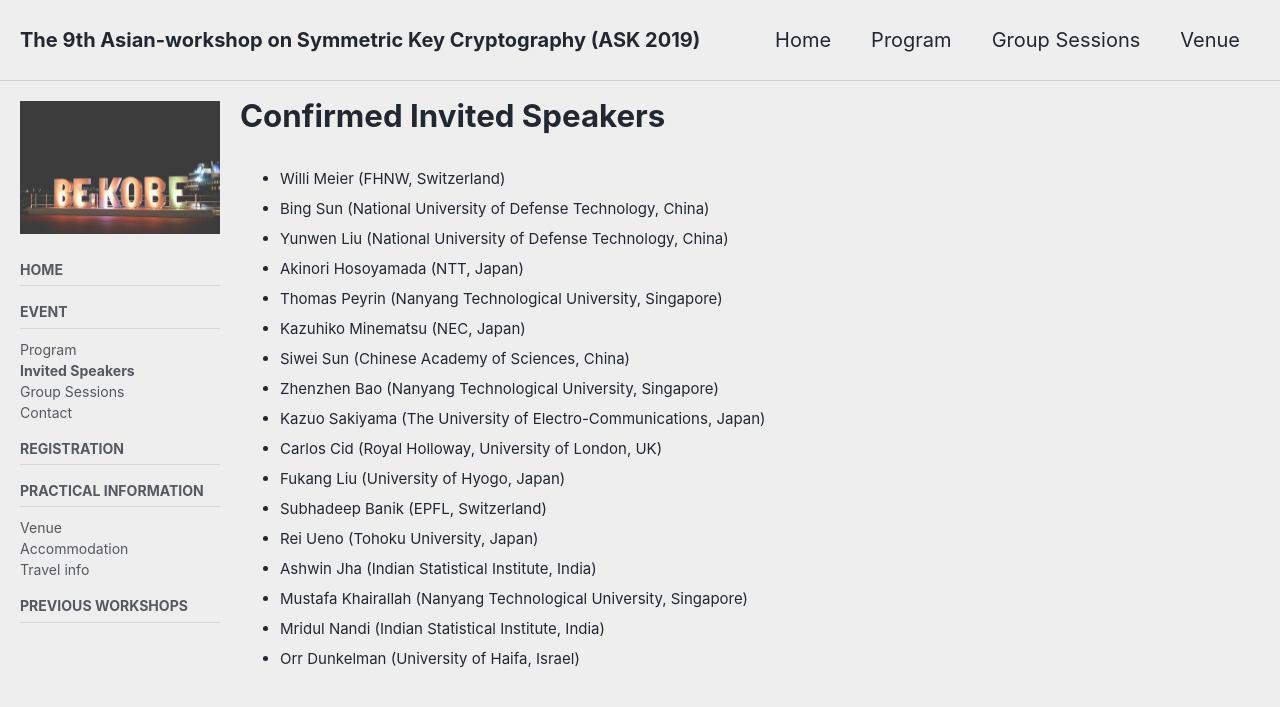
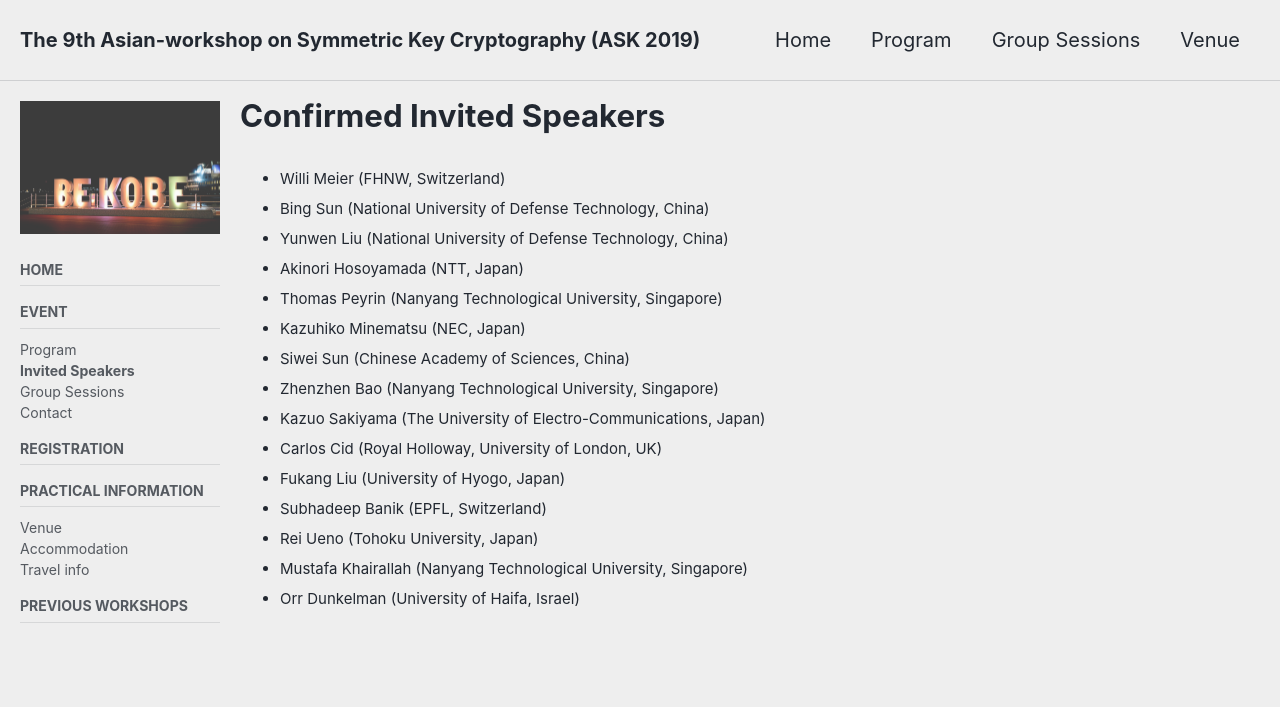
Before and after one commit to askworkshop/ask2019, a Jekyll site: the page built from invited.md, in a window 1280 px wide and 900 px high. Shown: the top 707 px of the window. Built offline with Jekyll 4.4.1, drawn with Linux system fonts in a browser that asks for light colours; cached includes are drawn as plain includes; nearby versions of some CDN libraries; our own code applies the rules of GitHub Pages for plain Markdown files.

Commit message:
edit the member of invited speakers

```diff
--- a/invited.md
+++ b/invited.md
@@ -24,7 +24,5 @@ sidebar:
 - Fukang Liu (University of Hyogo, Japan)
 - Subhadeep Banik (EPFL, Switzerland)
 - Rei Ueno (Tohoku University, Japan)
-- Ashwin Jha (Indian Statistical Institute, India)
 - Mustafa Khairallah (Nanyang Technological University, Singapore)
-- Mridul Nandi (Indian Statistical Institute, India)
 - Orr Dunkelman (University of Haifa, Israel)
```
